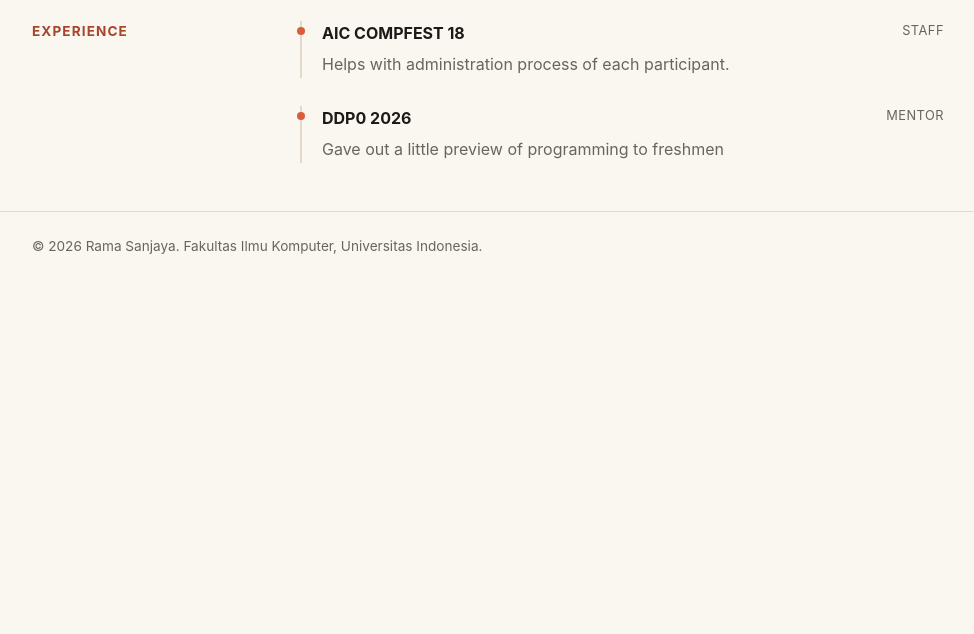
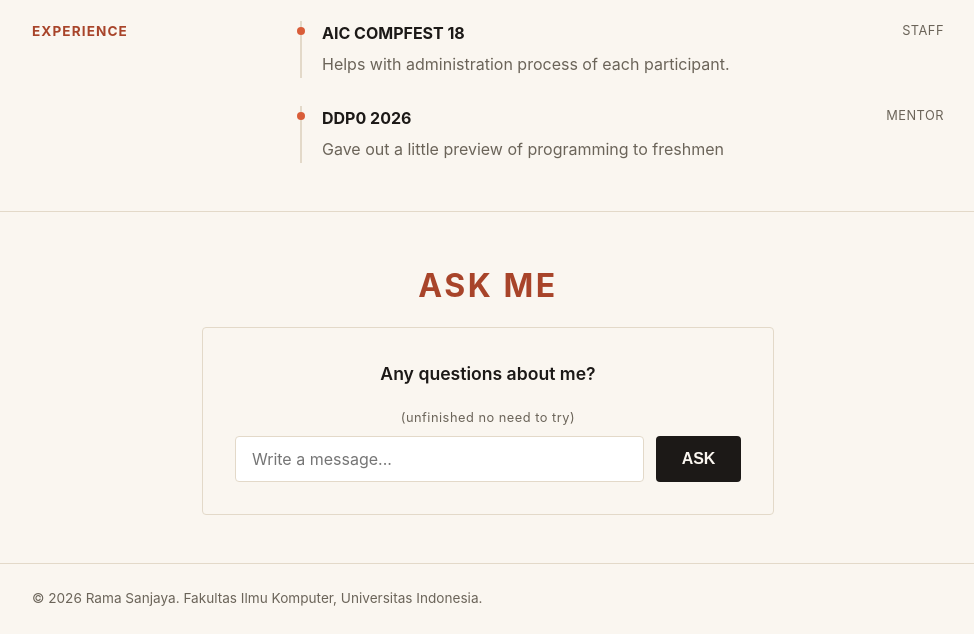
Before and after one commit to ramasanjayadx/myportofolio, a Django app: page / in a window 1280 px wide. Shown: the part 780-1414 px from the top of the page, without its empty margins (152-1126 px from the left). Before the commit the page ends 1034 px from the top, so only its background shows below. Run offline with Django 5.2, Linux system fonts and the light colour scheme.

Commit message:
Added non-functional ask me

```diff
--- a/static/css/style.css
+++ b/static/css/style.css
@@ -244,6 +244,83 @@ h1, .brand {
     max-width: 600px;
 }
 
+.ask-me-container {
+    max-width: 620px;
+    margin: 0 auto;
+    text-align: center;
+}
+
+.ask-me-box {
+    border: 1px solid var(--line);
+    border-radius: var(--radius);
+    padding: 2rem;
+    background-color: var(--paper);
+    margin-top: 1rem;
+}
+
+.ask-me-intro {
+    font-size: 1.1rem;
+    font-weight: 600;
+    margin-bottom: 1.25rem;
+}
+
+.ask-me-label {
+    display: block;
+    font-size: 0.8rem;
+    letter-spacing: 0.04em;
+    color: var(--text-muted);
+    margin-bottom: 0.5rem;
+    text-align: center;
+}
+
+.ask-me-row {
+    display: flex;
+    flex-wrap: wrap;
+    justify-content: center;
+    gap: 0.75rem;
+}
+
+.ask-me-input {
+    flex: 1 1 280px;
+    padding: 0.75rem 1rem;
+    border: 1px solid var(--line);
+    border-radius: var(--radius);
+    background-color: #fff;
+    color: var(--ink);
+    font-family: inherit;
+    font-size: 1rem;
+}
+
+.ask-me-input:focus {
+    outline: none;
+    border-color: var(--accent);
+}
+
+.ask-me-button {
+    padding: 0.75rem 1.6rem;
+    border: none;
+    border-radius: var(--radius);
+    background-color: var(--ink);
+    color: var(--paper);
+    font-weight: 600;
+    font-size: 1rem;
+    cursor: pointer;
+    transition: background-color 0.2s ease;
+}
+
+.ask-me-button:hover {
+    background-color: var(--accent);
+}
+
+.ask-me-kicker {
+    font-size: 2rem;
+    letter-spacing: 0.08em;
+    text-transform: uppercase;
+    color: var(--accent-dark);
+    font-weight: 700;
+    margin-bottom: 0.75rem;
+}
+
 .site-footer {
     padding: 1.5rem;
     color: var(--text-muted);
--- a/templates/index.html
+++ b/templates/index.html
@@ -94,7 +94,21 @@
             </div>
         </section>
 
-    </main>
+        <section class="section" id="ask-me">
+            <div class="container ask-me-container">
+                <p class="ask-me-kicker">Ask Me</p>
+                <div class="ask-me-box">
+                    <p class="ask-me-intro">Any questions about me?</p>
+                    <div class="ask-me-form">
+                        <label for="ask-me-question" class="ask-me-label">(unfinished no need to try)</label>
+                        <div class="ask-me-row">
+                            <input type="text" id="ask-me-question" class="ask-me-input" placeholder="Write a message...">
+                            <button type="button" class="ask-me-button">ASK</button>
+                        </div>
+                    </div>
+                </div>
+            </div>
+        </section>
 
     <footer class="site-footer">
         <div class="container">
```
